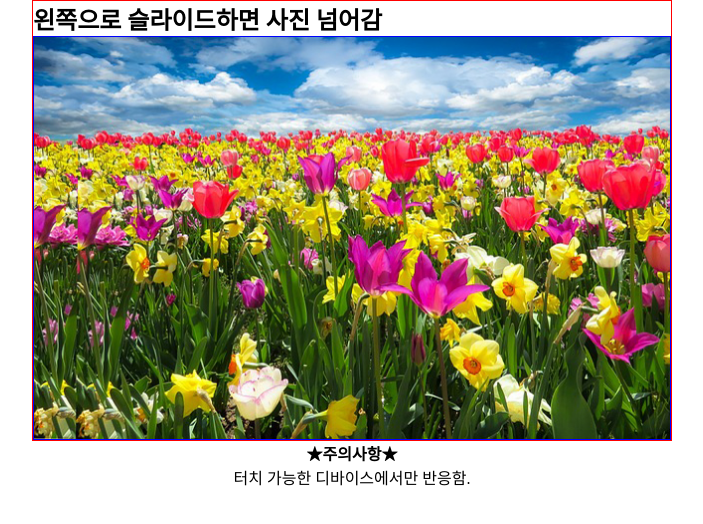
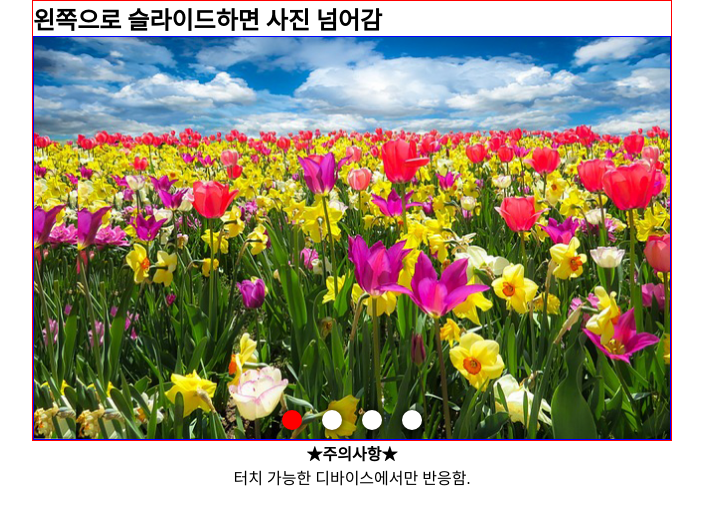
Before and after one commit to alstn1481/season, a plain HTML site: page index.html in a window 1280 px wide. Shown: the whole page, without its empty margins (288-991 px from the left). Drawn offline with Linux system fonts and the light colour scheme.

Commit message:
Update index.html

```diff
--- a/index.html
+++ b/index.html
@@ -7,11 +7,17 @@
     <style>
         * {margin: 0; padding: 0; box-sizing: border-box;}
         #layout {max-width: 640px; margin: auto; border: 1px solid red; overflow: hidden;}
+        #slideArea {position: relative;}
         #slide {display: flex; width: 400%; position: relative; left: 0;}
         #slide div {border: 1px solid blue; background: pink; width: 100%;}
         img {width: 100%; height: 100%;}
         p {text-align: center;}
 
+        #circle {position: absolute; bottom: 0; width: 100%; justify-content: center; display: flex;}
+        #circle div {width: 20px; height: 20px;
+            background-color: white; box-shadow: 0 0 10px black;
+            border-radius: 50%; margin: 10px;}
+        #circle div.red {background-color: red;}
 
     </style>
     <script>
@@ -25,6 +31,8 @@
 
             const s1 = document.getElementById('slide');
 
+            const circle = document.getElementById("circle");
+            let ii = 0;
 
 
             const toLeft = () => {
@@ -36,6 +44,9 @@
                 setTimeout(() => {
                     x()
                 }, 1900);
+                document.querySelector(".red").classList.remove('red')
+                ii = (ii + 1) % circle.children.length;  //
+                circle.children[ii].classList.add('red');
 
                 const x = () => {
                     s1.style.left = 0;
@@ -78,6 +89,12 @@
                 <div><img src="images/fall.jpg" alt="fall"></div>
                 <div><img src="images/winter.jpg" alt="winter"></div>
             </div>
+            <div id="circle">
+                <div class="red"></div>
+                <div></div>
+                <div></div>
+                <div></div>
+            </div>
         </section>
     </div>
     <p>
```
